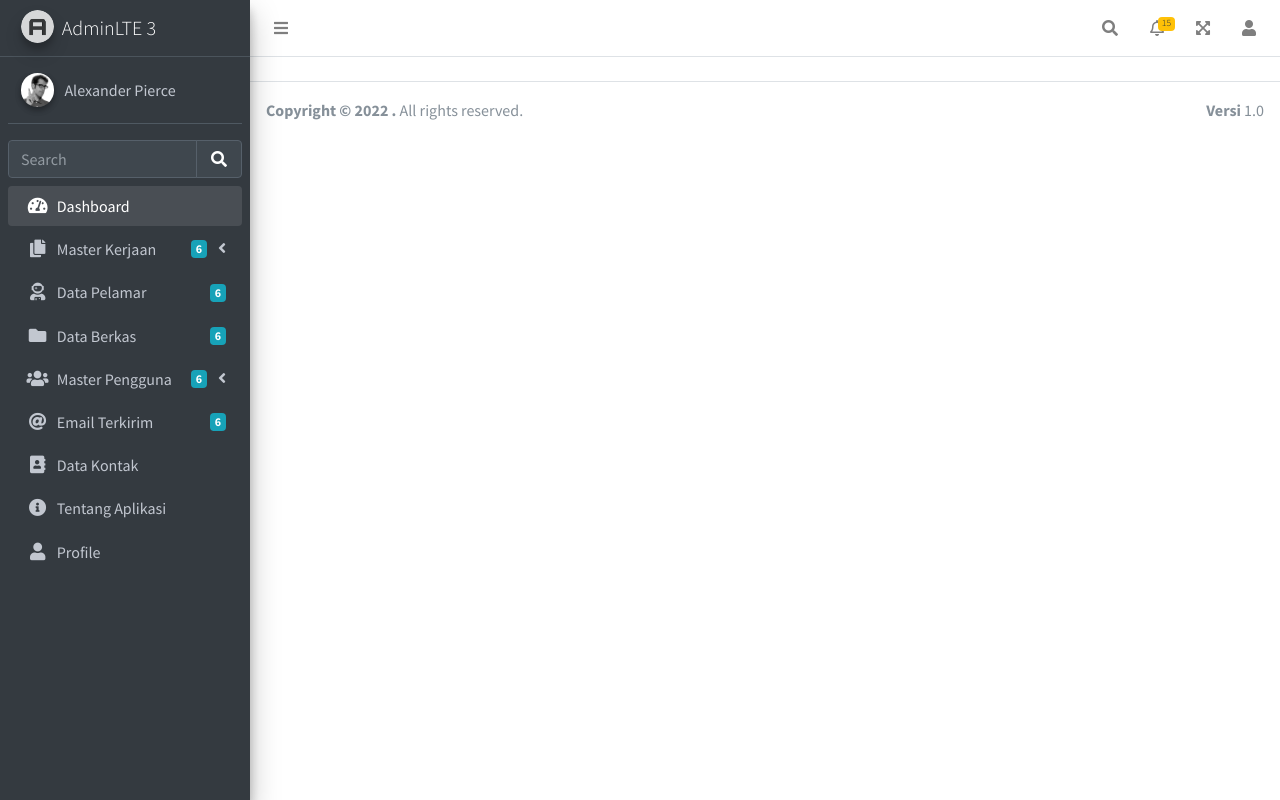
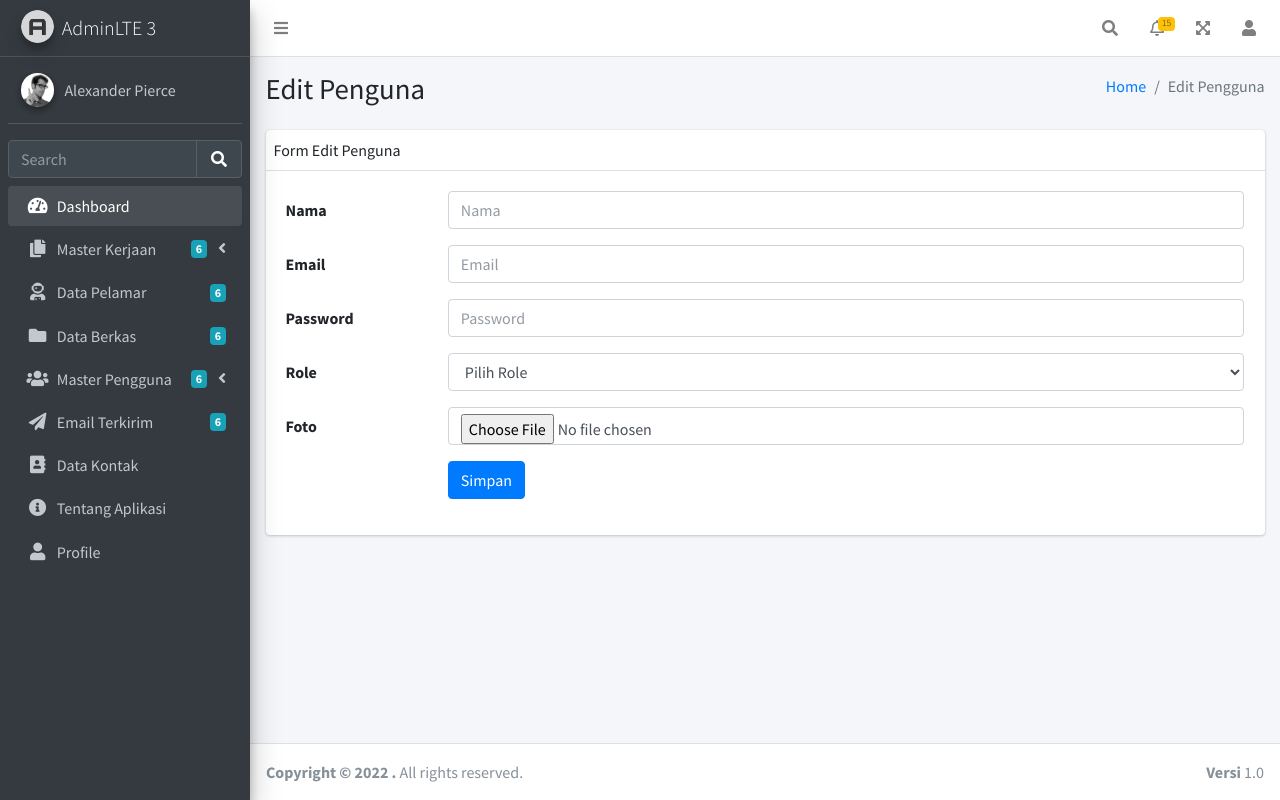
Before and after one commit to friczky/Hire-karyawan, a PHP site: page /Admin/halaman/pengguna/edit.php in a window 1280 px wide. Run offline with PHP 8.4, Linux system fonts and the light colour scheme; data that the repository does not hold is empty; some libraries are stand-ins or nearby versions.

Commit message:
Update halaman master pengguna dan navbar

```diff
--- a/Admin/halaman/pengguna/edit.php
+++ b/Admin/halaman/pengguna/edit.php
@@ -1,11 +1,97 @@
 <?php
-
+$judul = 'Edit Pengguna';
 include '../../komponen/header.php';
 include '../../komponen/navbar.php';
 include '../../komponen/sidebar.php';
 ?>
 
-//content
+<!-- Content Wrapper. Contains page content -->
+<div class="content-wrapper">
+    <!-- Content Header (Page header) -->
+    <section class="content-header">
+      <div class="container-fluid">
+        <div class="row mb-2">
+          <div class="col-sm-6">
+            <h1>Edit Penguna</h1>
+          </div>
+          <div class="col-sm-6">
+            <ol class="breadcrumb float-sm-right">
+              <li class="breadcrumb-item"><a href="#">Home</a></li>
+              <li class="breadcrumb-item active">Edit Pengguna</li>
+            </ol>
+          </div>
+        </div>
+      </div><!-- /.container-fluid -->
+    </section>
 
+    <!-- Main content -->
+    <section class="content">
+      <div class="container-fluid">
+        <div class="row">
+          <div class="col-md-12">
+            <div class="card">
+              <div class="card-header p-2">
+               Form Edit Penguna
+              </div><!-- /.card-header -->
+              <div class="card-body">
+                <div class="tab-content">
+                  <div class="active tab-pane" id="activity">
 
-<?php include '../../komponen/footer.php'?>
+                  <div class="tab-pane" id="settings">
+                    <form action="" class="form-horizontal">
+                      <div class="form-group row">
+                        <label for="inputName" class="col-sm-2 col-form-label">Nama</label>
+                        <div class="col-sm-10">
+                          <input type="text" name="nama" class="form-control" id="inputName" placeholder="Nama">
+                        </div>
+                      </div>
+                      <div class="form-group row">
+                        <label for="inputEmail" class="col-sm-2 col-form-label">Email</label>
+                        <div class="col-sm-10">
+                          <input type="email" name="email" class="form-control" id="inputEmail" placeholder="Email">
+                        </div>
+                      </div>
+                      <div class="form-group row">
+                        <label for="inputName2" class="col-sm-2 col-form-label">Password</label>
+                        <div class="col-sm-10">
+                          <input type="password" class="form-control" id="inputName2" placeholder="Password">
+                        </div>
+                      </div>
+                      <div class="form-group row">
+                        <label for="inputExperience" class="col-sm-2 col-form-label">Role</label>
+                        <div class="col-sm-10">
+                          <select name="role" id="" class="form-control">
+                            <option value="">Pilih Role</option>
+                          </select>
+                        </div>
+                      </div>
+                      <div class="form-group row">
+                        <label for="inputExperience" class="col-sm-2 col-form-label">Foto</label>
+                        <div class="col-sm-10">
+                          <input type="file" name="foto" id="" class="form-control">
+                        </div>
+                      </div>
+
+                      <div class="form-group row">
+                        <div class="offset-sm-2 col-sm-10">
+                          <button type="submit" class="btn btn-primary">Simpan</button>
+                        </div>
+                      </div>
+                    </form>
+                  </div>
+                  <!-- /.tab-pane -->
+                </div>
+                <!-- /.tab-content -->
+              </div><!-- /.card-body -->
+            </div>
+            <!-- /.card -->
+          </div>
+          <!-- /.col -->
+        </div>
+        <!-- /.row -->
+      </div><!-- /.container-fluid -->
+    </section>
+    <!-- /.content -->
+  </div>
+
+  <?php include '../../komponen/footer.php'?>
--- a/Admin/halaman/pengguna/index.php
+++ b/Admin/halaman/pengguna/index.php
@@ -41,7 +41,7 @@ include '../../komponen/sidebar.php';
                         <th>No.</th>
                         <th>Nama</th>
                         <th>Email</th>
-                        <th>Subjek</th>
+                        <th>Role</th>
                         <th>Aksi</th>
                     </tr>
                 </thead>
@@ -53,7 +53,7 @@ include '../../komponen/sidebar.php';
                         <td>friczky@gmail.com</td>
                         <td>Daftar Akun</td>
                         <td>
-                            <a href="#" class="btn btn-primary">Detail</a>
+                            <a href="<?= admin()?>halaman/pengguna/edit.php" class="btn btn-primary">Edit</a>
                             <a href="#" class="btn btn-danger">Hapus</a>
                         </td>
                     </tr>
--- a/Admin/komponen/navbar.php
+++ b/Admin/komponen/navbar.php
@@ -42,24 +42,15 @@
           <span class="badge badge-warning navbar-badge">15</span>
         </a>
         <div class="dropdown-menu dropdown-menu-lg dropdown-menu-right">
-          <span class="dropdown-item dropdown-header">15 Notifications</span>
+          <span class="dropdown-item dropdown-header">15 Pemberitahuan</span>
           <div class="dropdown-divider"></div>
           <a href="#" class="dropdown-item">
-            <i class="fas fa-envelope mr-2"></i> 4 new messages
-            <span class="float-right text-muted text-sm">3 mins</span>
+            <i class="fas fa-envelope mr-2"></i> Rozak Melamar Kerja Baru
+            <!-- <span class="float-right text-muted text-sm">3 mins</span> -->
           </a>
+
           <div class="dropdown-divider"></div>
-          <a href="#" class="dropdown-item">
-            <i class="fas fa-users mr-2"></i> 8 friend requests
-            <span class="float-right text-muted text-sm">12 hours</span>
-          </a>
-          <div class="dropdown-divider"></div>
-          <a href="#" class="dropdown-item">
-            <i class="fas fa-file mr-2"></i> 3 new reports
-            <span class="float-right text-muted text-sm">2 days</span>
-          </a>
-          <div class="dropdown-divider"></div>
-          <a href="#" class="dropdown-item dropdown-footer">See All Notifications</a>
+          <a href="#" class="dropdown-item dropdown-footer">Lihat Data Pelamar</a>
         </div>
       </li>
       <li class="nav-item">
@@ -73,8 +64,8 @@
         </a>
         <div class="dropdown-menu dropdown-menu-lg dropdown-menu-right">
           <div class="dropdown-divider"></div>
-          <a href="#" class="dropdown-item">
-          <i class="fas fa-sign-out"></i> Keluar
+          <a href="<?= admin()?>" class="dropdown-item">
+          <i class="fas fa-sign-out-alt"></i> Keluar
           </a>
         </div>
       </li>
--- a/Admin/komponen/sidebar.php
+++ b/Admin/komponen/sidebar.php
@@ -128,7 +128,7 @@
             <!-- halaman email terkirim  -->
           <li class="nav-item">
             <a href="<?= admin()?>halaman/email" class="nav-link">
-              <i class="nav-icon fa fa-at"></i>
+              <i class="nav-icon fa fa-paper-plane"></i>
               <p>
                 Email Terkirim
                 <span class="badge badge-info right">6</span>
```
